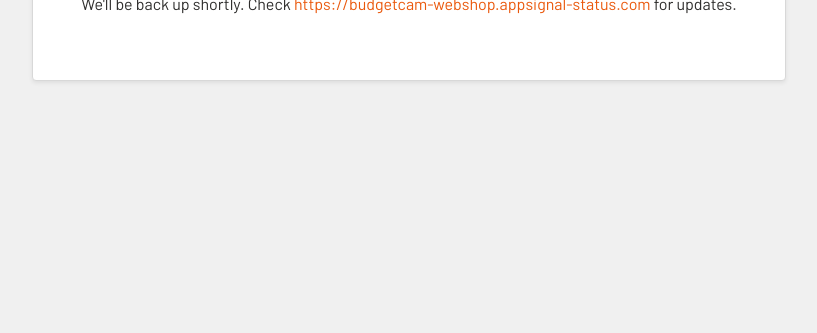
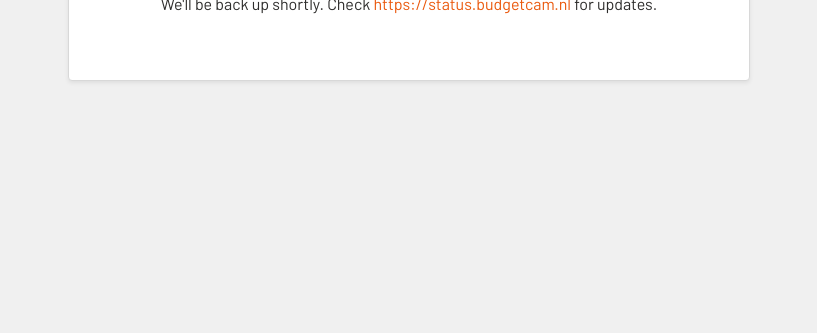
Before and after one commit to rootsrentalsoftware/maintenance, a plain HTML site: page webshop/index.html in a window 1280 px wide. Shown: the part 467-800 px from the top of the page, without its empty margins (231-1048 px from the left). Drawn offline with Linux system fonts and the light colour scheme.

Commit message:
Change status pages

```diff
--- a/webshop/index.html
+++ b/webshop/index.html
@@ -103,7 +103,7 @@
       <img src="logo_be.svg" alt="Kamera Express rental" class="img-fluid">
     </div>
     <h1>Sorry, we're down for maintenance</h1>
-    <p>We'll be back up shortly. Check <a href="https://budgetcam-webshop.appsignal-status.com">https://budgetcam-webshop.appsignal-status.com</a> for updates.</p>
+    <p>We'll be back up shortly. Check <a href="https://status.budgetcam.nl">https://status.budgetcam.nl</a> for updates.</p>
   </div>
 </body>
 </html>
```
Also changed, not shown: roots/index.html (+1 -1 lines).
